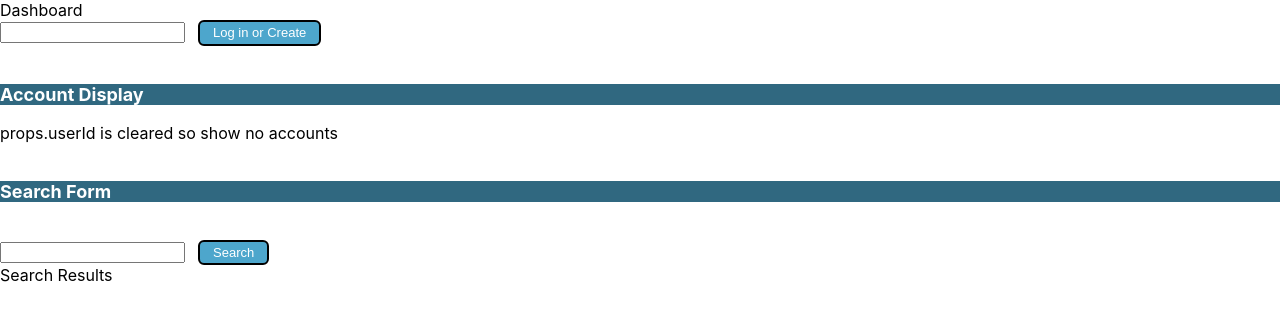
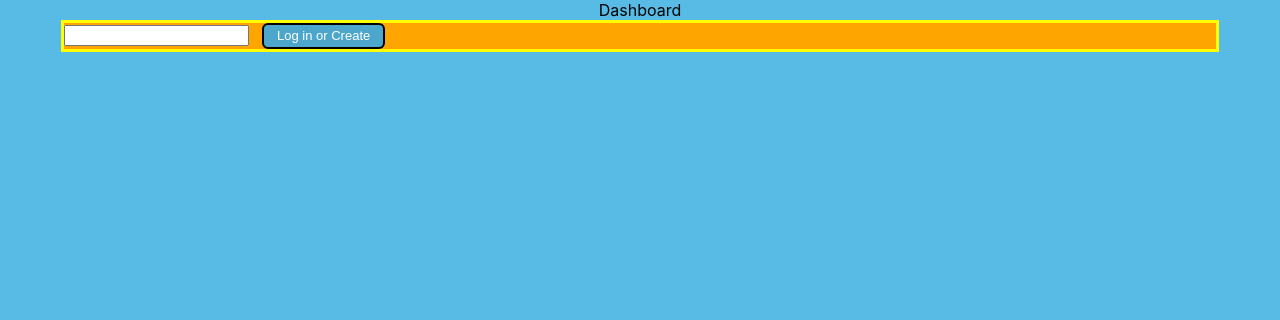
Before and after one commit to SladeInSeat/GA-Project3-StockTracker, a React (Create React App) app in the folder client/: page / in a window 1280 px wide. Shown: the top 320 px of the page. Built offline with nearby package versions, Linux system fonts and the light colour scheme.

Commit message:
placed accountDisplay and searchDisplay components in Dashboard ternary, added compononnetDidMount to accountDisplay to load corrctly, other stylings tweaks

```diff
--- a/client/src/components/Dashboard.js
+++ b/client/src/components/Dashboard.js
@@ -3,7 +3,8 @@ import axios from 'axios'
 import Login from './Login.js'
 import UserDisplay from "./userDisplay.js"
 import AccountDisplay from "./accountDisplay.js"
-import SearchDisplay from './searchDisplay.js';
+import SearchDisplay from './searchDisplay.js'
+import {Background, Container, DisplayContainer} from './styledComponents/Containers.js'
 
 class Dashboard extends Component {
     state = {
@@ -70,10 +71,11 @@ class Dashboard extends Component {
 
     render() {
         return (
-            <div>
+            <Background>
                 Dashboard
-                <div>
+                <Container>
                     {this.state.user.userName ?
+                        <Container>
                             <UserDisplay
                                 user={this.state.user}
                                 handleUserLogout={this.handleUserLogout}
@@ -82,23 +84,23 @@ class Dashboard extends Component {
                                 handleUserNameChange={this.handleUserNameChange}
                                 handleUserNameUpdate={this.handleUserNameUpdate}
                             />
+                            <AccountDisplay
+                            userId={this.state.user._id}
+                            handleActiveAccount={this.handleActiveAccount}
+                            />
+                            <SearchDisplay
+                                userId={this.state.user._id}
+                                activeAccount={this.state.activeAccount}
+                            />
+                        </Container>
                         :
                         <Login
                             logInQeury={this.logInQeury}
                             handleLogInChange={this.handleLogInChange}
                             handleLoginQuery={this.handleLoginQuery}
                         />}
-                    <br></br>
-                    <AccountDisplay
-                        userId={this.state.user._id}
-                        handleActiveAccount={this.handleActiveAccount}
-                    />
-                    <br></br>
-                    <SearchDisplay
-                        userId={this.state.user._id}
-                        activeAccount={this.state.activeAccount} />
-                </div>
-            </div>
+                </Container>
+            </Background>
         )
     }
 }
--- a/client/src/components/accountDisplay.js
+++ b/client/src/components/accountDisplay.js
@@ -13,6 +13,28 @@ class accountDisplay extends Component {
         },
         newAccountName: ""
     }
+
+    componentDidMount(){
+        axios.get("/account", {
+            params: { parentUser: this.props.userId }
+        }).then((res) => {
+            if (res.data[0]) {
+                this.setState({ account: res.data[0] });
+                this.props.handleActiveAccount(res.data[0]._id);
+            } else {
+                this.setState({
+                    account: {
+                        _id: "",
+                        accountName: "No Accounts",
+                        parentUser: this.props.userId
+                    },
+                    newAccountName: ""
+                })
+            }
+        }).catch((error) => {
+            console.log(error)
+        })
+    };
 
     componentDidUpdate(prevProps) {
         if (prevProps.userId !== this.props.userId) {
@@ -98,7 +120,6 @@ class accountDisplay extends Component {
                 {this.props.userId ?
                     <div>
                         Account Name: {this.state.account.accountName}<br></br>
-                        Parent User: {this.state.account.parentUser}<br></br>
                         <input
                             type="text"
                             value={this.state.newAccountName}
@@ -106,12 +127,11 @@ class accountDisplay extends Component {
                         />
                         <Button onClick={this.handleAccountNameUpdate}>Edit Account Name</Button>
                         <Button onClick={this.handleAccountCreate}>Create New Account</Button>
+                        <br></br>
                         <Button onClick={this.handleAccountDelete}>Delete this Account</Button>
-
                     </div>
                     :
                     <div>
-                        props.userId is cleared so show no accounts
                     </div>
                 }
             </div>
--- a/client/src/components/searchDisplay.js
+++ b/client/src/components/searchDisplay.js
@@ -31,7 +31,7 @@ class SearchDisplay extends Component {
         return(
             <div>
                 <div>
-                    <DisplayTitle>Search Form</DisplayTitle><br></br>
+                    <DisplayTitle>Search Form</DisplayTitle>
                     <SearchForm stockSearch={this.stockSearch}/>
                 </div>
                 <div>
--- a/client/src/components/styledComponents/DisplayTitle.js
+++ b/client/src/components/styledComponents/DisplayTitle.js
@@ -1,6 +1,7 @@
 import styled from 'styled-components'
 
-export const DisplayTitle = styled.h3`
+export const DisplayTitle = styled.div`
+    margin: 3px;
     background: #306880;
     font-size: 18px;
     color: white;
--- a/client/src/components/userDisplay.js
+++ b/client/src/components/userDisplay.js
@@ -10,12 +10,10 @@ class userDisplay extends Component{
         let handleUserDelete = this.props.handleUserDelete
         return(
             <div>
-                <br></br>
-                <DisplayTitle>userDisplay</DisplayTitle><br></br>
+                <DisplayTitle>userDisplay</DisplayTitle>
                 User: {newUserProps.userName}
                 <br></br>
                 <Button onClick={handleUserLogout}>Log Out</Button>
-                <br></br>
                 <Button onClick={handleUserDelete}>Delete this user</Button>
                 <br></br>
                 <input
```
Lines whose indentation alone changed are shown as unchanged.
